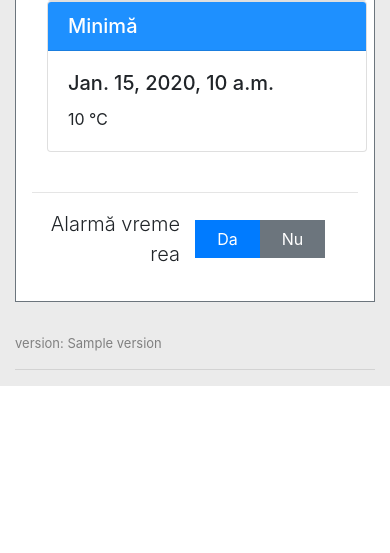
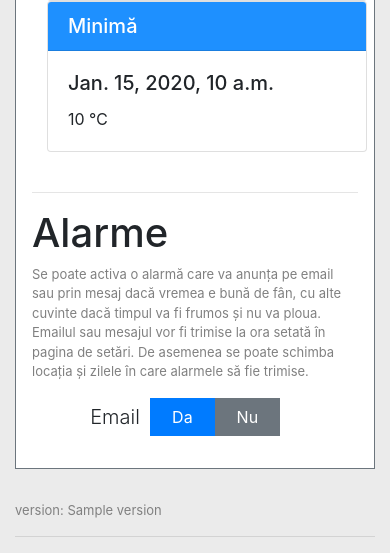
Before and after one commit to fdanci/home_weather, a Django app: template weather/templates/weather/index.html in a window 390 px wide. Shown: the part 618-1171 px from the top of the page. Before the commit the page ends 1004 px from the top, so only its background shows below. Run offline with Django 3.2, Linux system fonts and the light colour scheme; tables that the repository leaves empty hold one stand-in row (values such as "Sample post"); the template is opened without the code that fills it: values that come from a table or form of the project are taken from there, most other values are stand-ins (such as "Sample title", 1, 10 or a date in 2020); parts of the project's set-up code (start-up, migrations or seed data) failed here and were passed over; some libraries are stand-ins or nearby versions.

Commit message:
Improve responsiveness of alarm components and add text

```diff
--- a/weather/templates/weather/base.html
+++ b/weather/templates/weather/base.html
@@ -32,6 +32,9 @@ shrink-to-fit=no" name="viewport">
         </ul>
         <ul class="navbar-nav ml-auto">
             <li class="nav-item">
+                <a class="nav-link">Setări</a>
+            </li>
+            <li class="nav-item">
                 <a class="nav-link">Data de azi &nbsp; {% now "Y-m-d" %}</a>
             </li>
         </ul>
--- a/weather/templates/weather/index.html
+++ b/weather/templates/weather/index.html
@@ -33,15 +33,19 @@
 
     <hr style="margin-top:40px;">
 
-    <div class="row mx-auto">
-        <div class="col my-auto text-right">
-            <p class="lead my-auto">Alarmă vreme rea</p>
-        </div>
-        <div class="col my-auto text-left">
+    <h1 class="display-5">Alarme</h1>
+
+    <p class="card-text" style="font-size: 13; color:grey;">
+        Se poate activa o alarmă care va anunța pe email sau prin mesaj dacă vremea e bună de fân, cu alte cuvinte
+        dacă timpul va fi frumos și nu va ploua. Emailul sau mesajul vor fi trimise la ora setată în pagina de setări.
+        De asemenea se poate schimba locația și zilele în care alarmele să fie trimise.</p>
+
+    <div class="row justify-content-center" style="margin-left:-50px;">
+        <p class="lead my-auto" style="margin-right:25px;">Email</p>
         <div class="row">
             <form class="my-auto" action="{% url 'weather:update_email_alarm' 'on' %}" method="post">
                 {% csrf_token %}
-                    <button type="radio" style="width: 65px; border-radius: 0"
+                <button data-toggle="tooltip" type="radio" style="width: 65px; border-radius: 0"
                         class="{% if alarm_status == 'off' %}btn btn-secondary{% else %}btn btn-primary{% endif %}"
                         name="submit">Da
                 </button>
@@ -56,7 +60,6 @@
         </div>
     </div>
 </div>
-</div>
 {% else %}
 <p>{{ error_message }}...</p>
 {% endif %}
```
Lines whose indentation alone changed are shown as unchanged.
